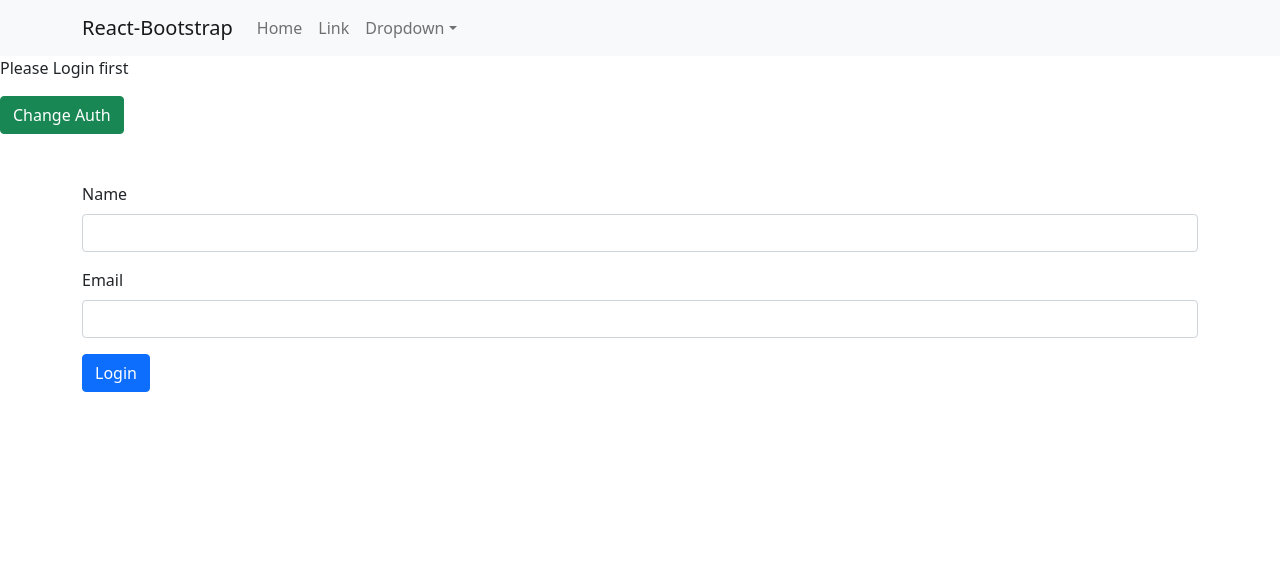
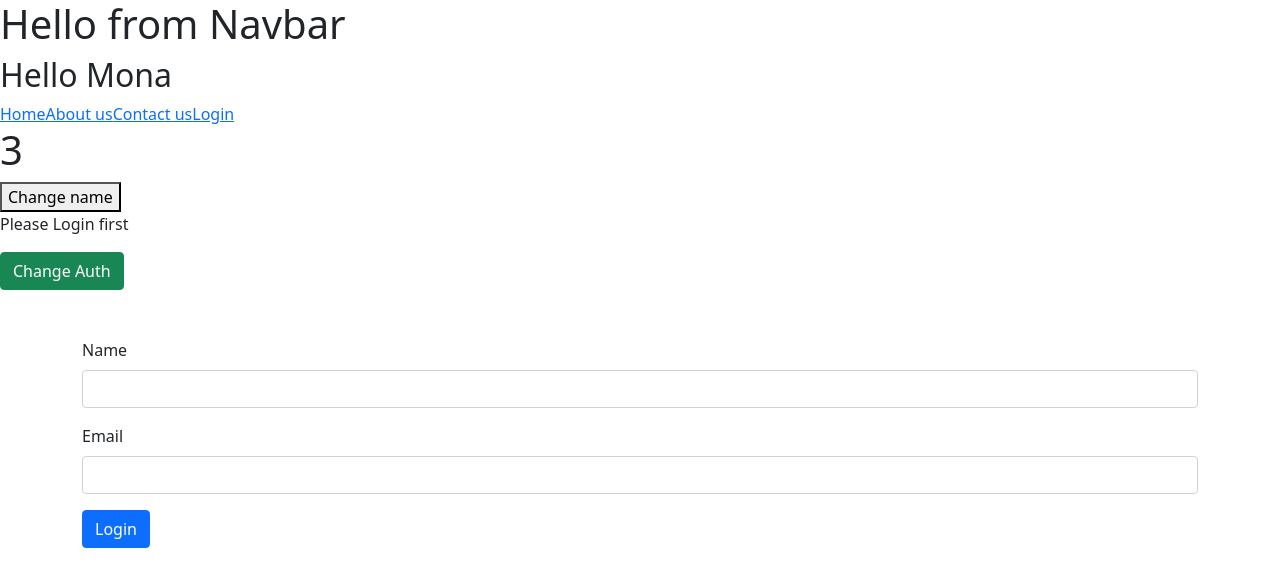
Before and after one commit to amira-abdelhady/AAib, a React (Create React App) app: page / in a window 1280 px wide. Shown: the top 586 px of the page. Built offline with nearby package versions, Linux system fonts and the light colour scheme.

Commit message:
adding home component ,change navbar

```diff
--- a/src/navbar/navbar.js
+++ b/src/navbar/navbar.js
@@ -46,7 +46,7 @@ changeName(){
     return (
       <>
 
-<Navbar bg="light" expand="lg">
+{/* <Navbar bg="light" expand="lg">
   <Container>
     <Navbar.Brand href="#home">React-Bootstrap</Navbar.Brand>
     <Navbar.Toggle aria-controls="basic-navbar-nav" />
@@ -67,10 +67,10 @@ changeName(){
       </Nav>
     </Navbar.Collapse>
   </Container>
-</Navbar>
+</Navbar> */}
 
 
-        {/* <h1>Hello from Navbar</h1>
+        <h1>Hello from Navbar</h1>
         <h2>Hello {this.state.name}</h2>
          <Link name="Home" href="http://www.google.com"/>
          <Link name="About us" href="http://www.facebook.com"/>
@@ -78,7 +78,7 @@ changeName(){
          <Link name="Login" href="http://www.linkedin.com"/>
          <h1>{this.props.x}</h1>
 
-         <button onClick={()=>{this.changeName()}}>Change name</button> */}
+         <button onClick={()=>{this.changeName()}}>Change name</button>
       </>
     );
   }
```
Also changed, not shown: src/home/home.js (added, +11 -0 lines).
